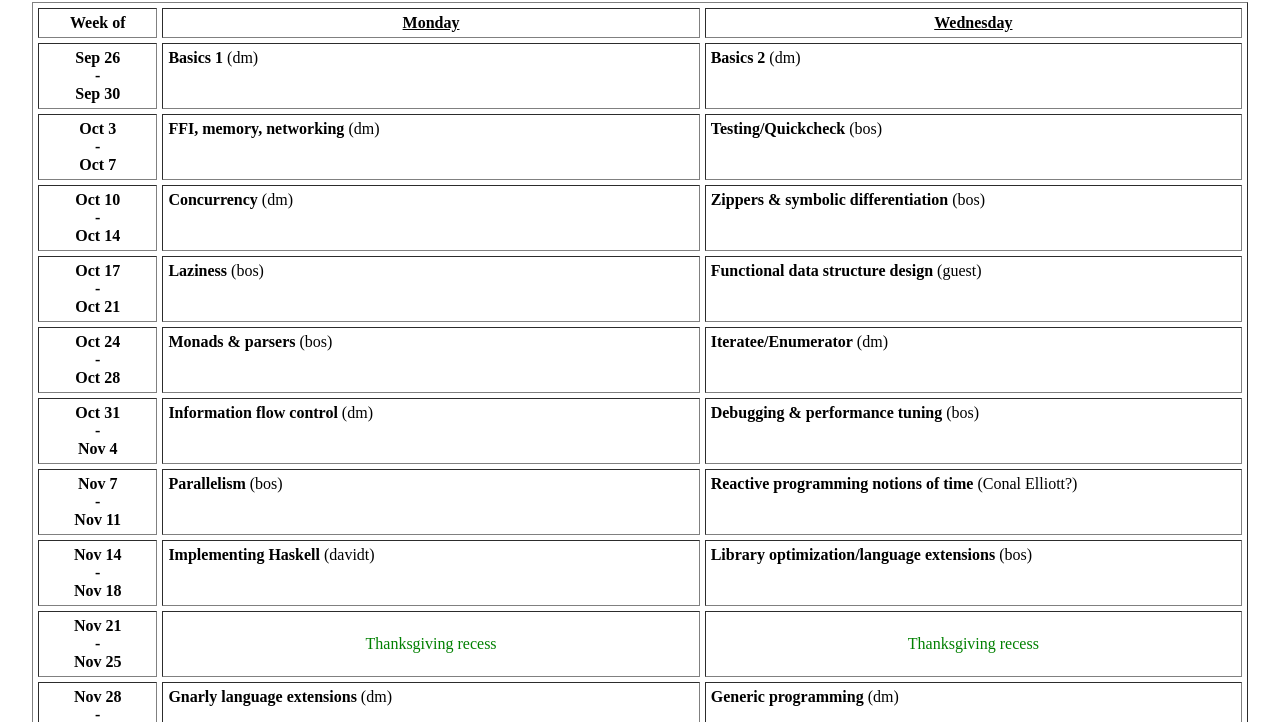
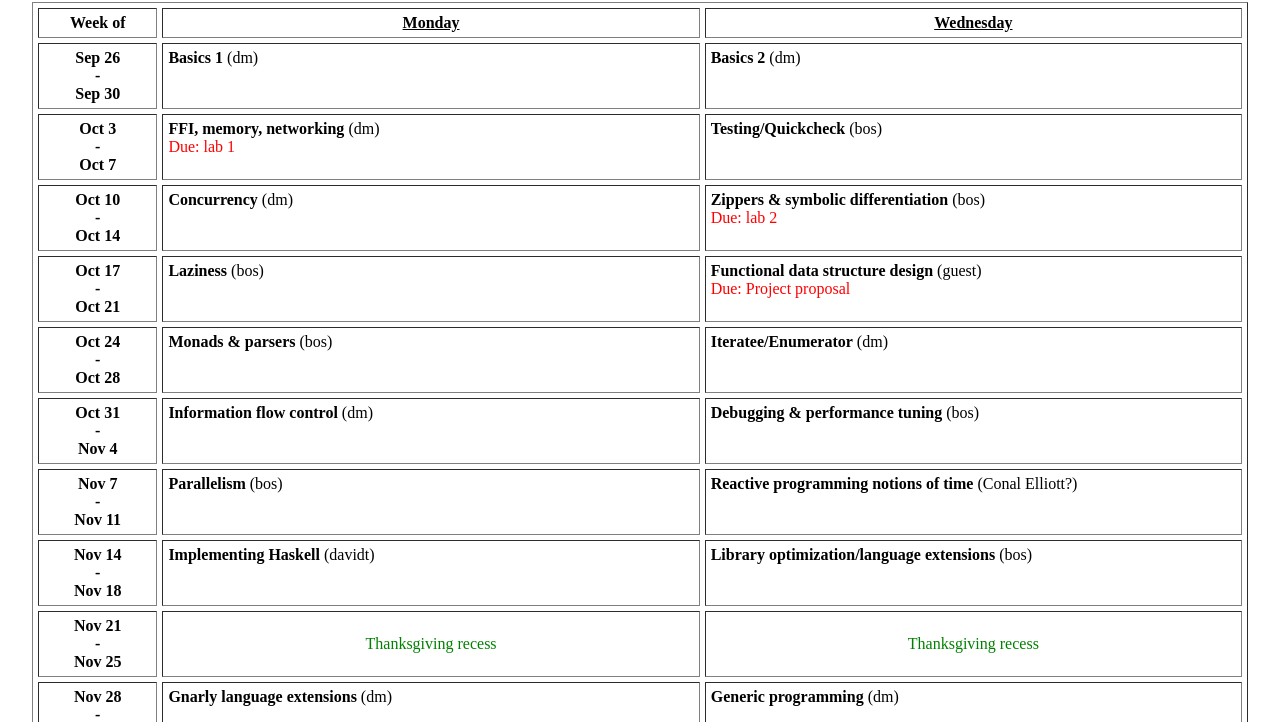
Before and after one commit to bos/stanford-cs240h, a plain HTML site: page www/sched/index.html in a window 1280 px wide. Shown: the part 78-800 px from the top of the page. Drawn offline with Linux system fonts and the light colour scheme.

Commit message:
due dates

```diff
--- a/www/sched/index.html
+++ b/www/sched/index.html
@@ -56,6 +56,7 @@ Oct  7<br>
 
 <td class="sylcol" valign=top>
 <b>FFI, memory, networking</b> (dm)<br>
+<span class="due">Due: lab 1</span>
 </td>
 
 <td class="sylcol" valign=top>
@@ -76,6 +77,7 @@ Oct 14<br>
 
 <td class="sylcol" valign=top>
 <b>Zippers &amp; symbolic differentiation</b> (bos)<br>
+<span class="due">Due: lab 2</span>
 </td>
 </tr>
 
@@ -92,6 +94,7 @@ Oct 21<br>
 
 <td class="sylcol" valign=top>
 <b>Functional data structure design</b> (guest)<br>
+<span class="due">Due: Project proposal</span>
 </td>
 </tr>
 
```
Also changed, not shown: www/sched/sched.html (+3 -0 lines).
